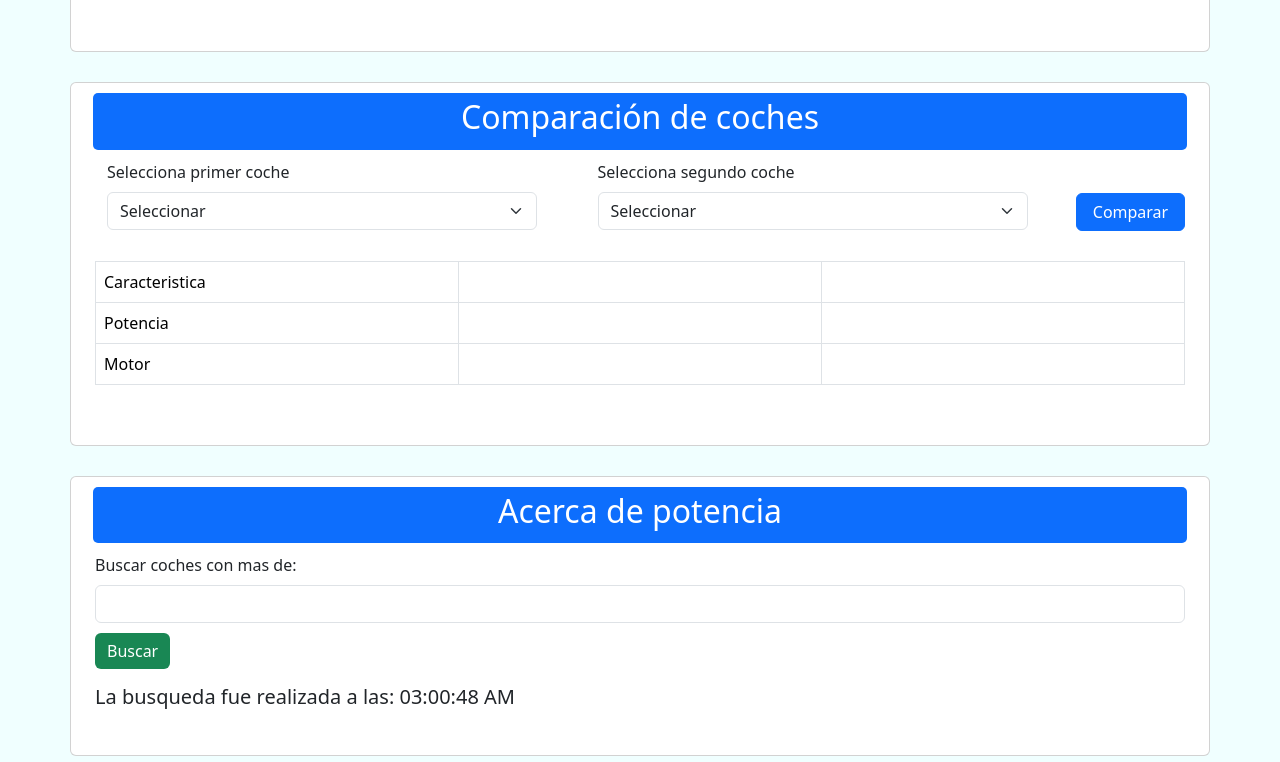
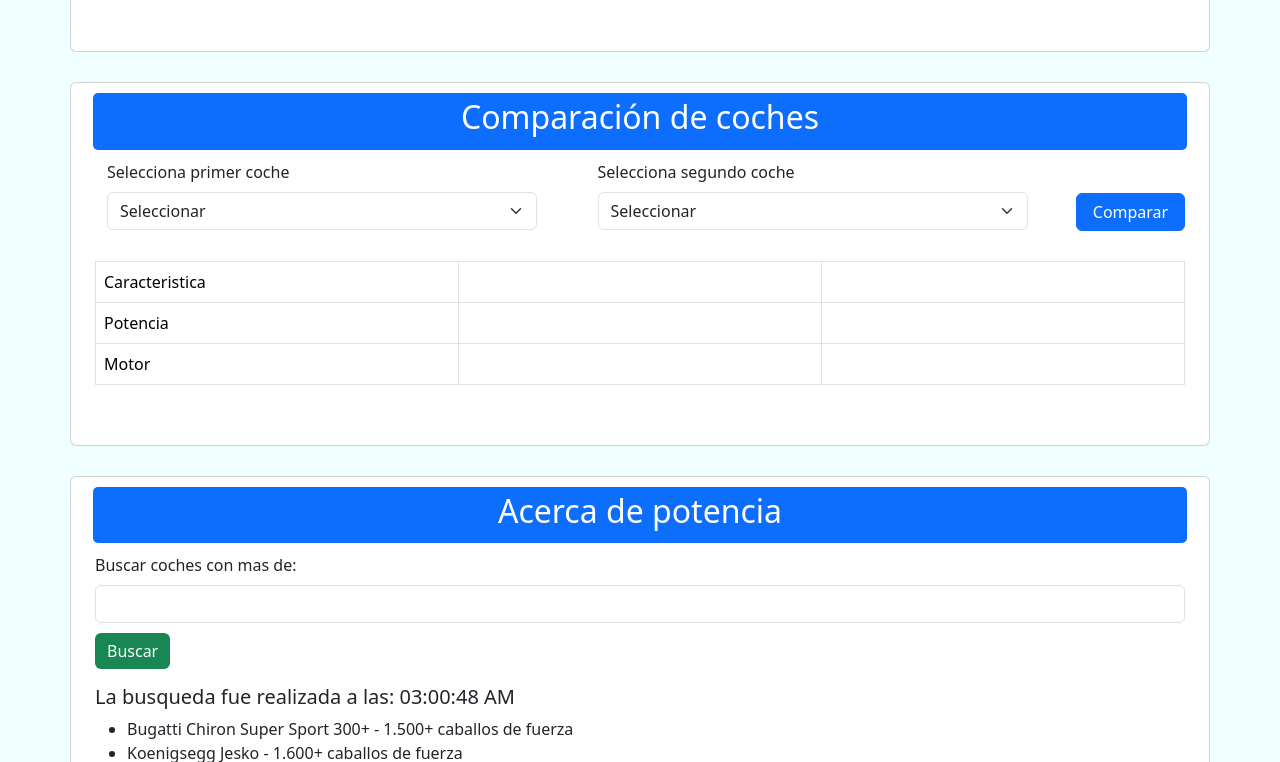
Before and after one commit to lxstik/2425M6, a plain HTML site: page examenes/examen UF1/index.html in a window 1280 px wide. Both pictures are taken after a click on the button "Buscar". Shown: the part 902-1664 px from the top of the page. Drawn offline with nearby package versions, Linux system fonts and the light colour scheme.

Commit message:
ultima-coreccion-examen-real

```diff
--- a/examenes/examen UF1/index.html
+++ b/examenes/examen UF1/index.html
@@ -315,7 +315,7 @@
             for (i = 0; i < arrayCoches.length; i++) {
 
                 //control de errores
-                if (inputInfo < 0 || 1900) {
+                if (inputInfo < 0 || inputInfo > 1899) {
                     alert("No hay coches con esta potencia!!!")
                     i = 5 // para salir del buscle porque sino la pagina se queda bugeada en un bucle constante y no se quita alert !!!!!!!!!!
                 } else if (inputInfo < arrayCoches[i].comparacionPotencia) { //comparacion con cada coche en el array
```
